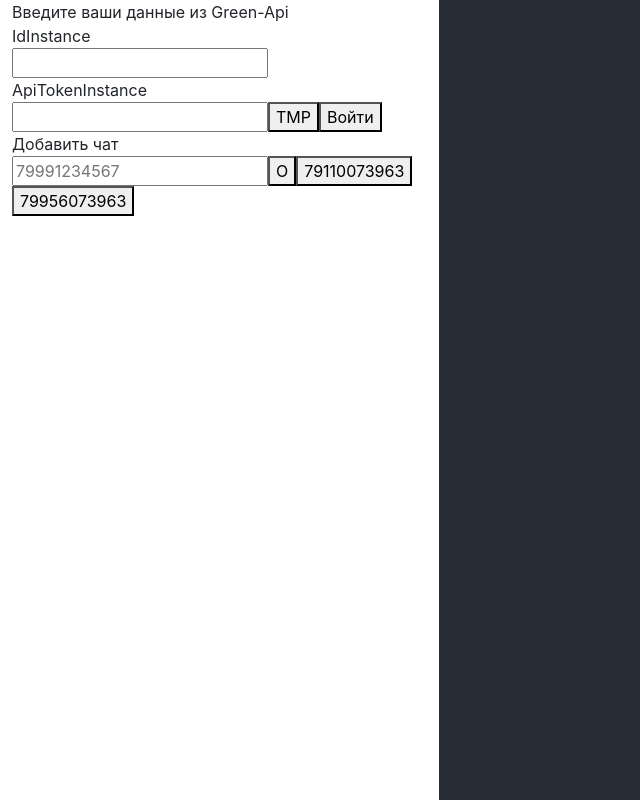
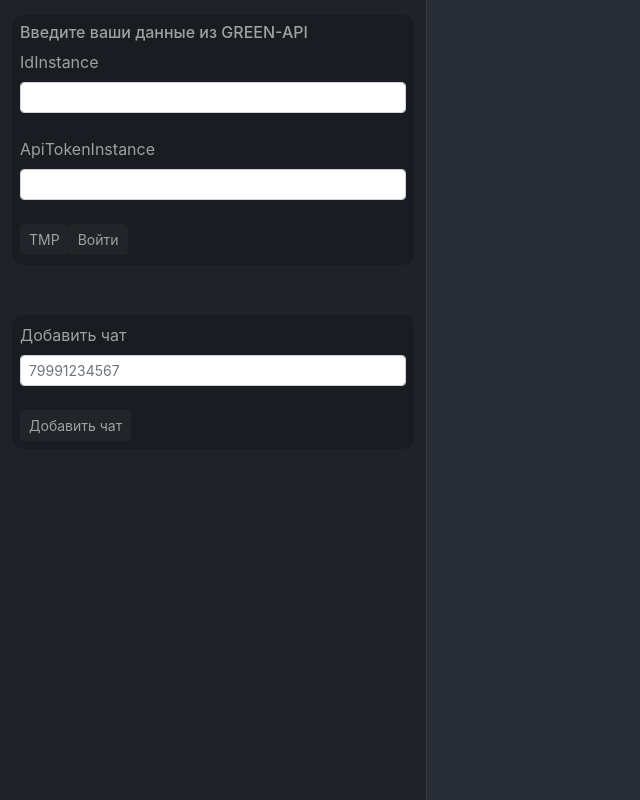
Before and after one commit to Repti58/Green-app, a React (Create React App) app: page / in a window 1280 px wide. Shown: the whole page, without its empty margins (0-640 px from the left). Built offline with nearby package versions, Linux system fonts and the light colour scheme.

Commit message:
add styles left side panel

```diff
--- a/src/App.css
+++ b/src/App.css
@@ -21,7 +21,7 @@
   flex-direction: column;
   align-items: center;
   justify-content: center;
-  /* font-size: calc(10px + 2vmin); */
+  font-size: calc(10px + 2vmin);
   color: white;
 }
 
@@ -30,6 +30,41 @@
   border: 2px red;
 }
 
+.auth-wrapper {
+  /* display: flex; */
+  background-color: #191c20;
+  border-radius: 10px;
+  /* align-items: center; */
+  padding: 2%;
+  transition: all 0.5s ease;
+  overflow: hidden;
+  height: auto;
+  max-height: 350px;
+  min-height: 250px;
+  /* padding: 10px; */
+  margin-bottom: 50px;
+  /* border: 1px solid #000; */
+}
+
+.auth-wrapper_min {
+  max-height: 150px;
+  min-height: 40px;
+}
+
+.row {
+  background-color: #282c34;
+}
+
+.col-4 {
+  background-color: #1f2329;
+  padding-top: 15px;
+  color: rgb(160, 160, 160);
+  border-right: rgb(57, 57, 57) solid 1px;
+}
+
+.btn {
+  color: rgb(160, 160, 160);
+}
 
 
 .App-link {
--- a/src/App.js
+++ b/src/App.js
@@ -6,29 +6,26 @@ import Dialog from "./Components/Dialog/Dialog";
 import Chatlist from "./Components/ChatList";
 import { useState } from "react";
 
-
 function App() {
-  const [chatNumber, setChatNumber] = useState("")
+  const [chatNumber, setChatNumber] = useState("");
   const [messageStack, setMessageStack] = useState([]);
-  const [authData, setAuthData] = useState({})
+  const [authData, setAuthData] = useState({});
   const [authStatus, setAuthStatus] = useState(false);
   console.log("authData in APP", authData);
   console.log("chatNumber", chatNumber);
 
-  // const selectDialog = (chat) => {
-  //   setChatNumber(chat)
-  //   setMessageStack([])
-  // }
   return (
     <div className="container-fluid">
       <div className="row">
         <div className="col-4">
+          <div className={authStatus ? "auth-wrapper auth-wrapper_min" : "auth-wrapper"}>
             <Authentication
               setAuthStatus={setAuthStatus}
               authStatus={authStatus}
               authData={authData}
               setAuthData={setAuthData}
             ></Authentication>
+          </div>
           <Chatlist
             setMessageStack={setMessageStack}
             setChatNumber={setChatNumber}
@@ -47,130 +44,6 @@ function App() {
       </div>
     </div>
   );
-
-  //   const [messageStack, setMessageStack] = useState([]);
-  //   const [outgoingMessage, setOutgoingMessage] = useState("");
-  //   const uniqueId = useRef([]);
-  //   const uniqueKeyOutgoingMessage = useRef(1)
-
-  //   const IdInstance = "1101820240"
-  //   const ApiTokenInstance = "6c0edc4dd2c1478c94564418912b7f13c64b506d27824caabe"
-  //   const sendMessageUrl =
-  //     `https://api.green-api.com/waInstance${IdInstance}/sendMessage/${ApiTokenInstance}`;
-  //   const receiveNotificationUrl =
-  //     `https://api.green-api.com/waInstance${IdInstance}/receiveNotification/${ApiTokenInstance}`;
-  //   const deleteNotificationUrl =
-  //     `https://api.green-api.com/waInstance${IdInstance}/deleteNotification/${ApiTokenInstance}`;
-
-  //     const deleteReceivedMessage = async (receiptId) => {
-  //       try {
-  //         await fetch(deleteNotificationUrl + "/" + receiptId, {
-  //           method: "DELETE",
-  //         });
-  //       } catch (error) {
-  //         console.error(error);
-  //       }
-  //     };
-
-  //     const getMessage = async function () {
-  //       try {
-  //         let response = await fetch(receiveNotificationUrl, {
-  //           method: "GET",
-  //         });
-  //         response = await response.json();
-  //         console.log("response", response);
-  //         if (response && response.body.typeWebhook === "incomingMessageReceived") {
-  //           const receiptId = response.receiptId;
-  //           const messageType = "incoming-message";
-  //           const messageText = response.body.messageData.textMessageData.textMessage
-
-  //           if (!uniqueId.current.includes(receiptId)) {
-  //             setMessageStack((prevState) => [
-  //               ...prevState,
-  //               { receiptId, messageText, messageType },
-  //             ]);
-  //             uniqueId.current.push(receiptId);
-  //           }
-
-  //           deleteReceivedMessage(receiptId);
-  //         }
-  //       } catch (error) {
-  //         console.error(error);
-  //       }
-  //     };
-
-  //   useEffect(() => {
-  //     const interval = setInterval(() => {
-  //       debugger;
-  //       getMessage();
-  //     }, 5000);
-
-  //     return () => clearInterval(interval);
-  //   }, []);
-
-  //   const sendMessage = async () => {
-  //     const messageText = outgoingMessage
-  //     const messageType = "outgoing-message"
-  //     const receiptId = "out" + uniqueKeyOutgoingMessage.current
-  //     uniqueKeyOutgoingMessage.current += 1
-  //     if (!uniqueId.current.includes(receiptId)) {
-  //       setMessageStack((prevState) => [
-  //         ...prevState,
-  //         { receiptId, messageText, messageType },
-  //       ]);
-  //       uniqueId.current.push(receiptId);
-  //     }
-
-  //     const headers = { "Content-Type": "application/json" };
-  //     const payload = JSON.stringify({
-  //       chatId: "79110073963@c.us",
-  //       message: outgoingMessage,
-  //     });
-  //     try {
-  //       await fetch(sendMessageUrl, {
-  //         method: "POST",
-  //         headers: headers,
-  //         body: payload,
-  //       });
-  //       setOutgoingMessage("");
-  //     } catch (error) {
-  //       console.error(error);
-  //     }
-  //   };
-
-  //   console.log("messageStack", messageStack);
-
-  //   return (
-  //     <div className="App">
-  //       <header></header>
-  //       <div className="App-container">
-  //         <div>
-  //           {messageStack.map((message) => {
-  //             return (
-  //               <div
-  //                 key={message.receiptId}
-  //                 className={
-  //                   message.messageType === "incoming-message"
-  //                     ? "incoming-msg"
-  //                     : "outgoing-msg"
-  //                 }
-  //               >
-  //                 {message.messageText}
-  //               </div>
-  //             );
-  //           })}
-  //         </div>
-  //         <input
-  //           value={outgoingMessage}
-  //           className="outgoing-msg"
-  //           onChange={(event) => setOutgoingMessage(event.target.value)}
-  //         ></input>
-  //         <button className="send-msg-btn" onClick={sendMessage}>
-  //           Отправить
-  //         </button>
-  //       </div>
-  //     </div>
-  //   );
 }
 
 export default App;
--- /dev/null
+++ b/src/Components/Authentication.css
@@ -0,0 +1,21 @@
+/* .mb-4 {
+  margin-bottom: 20px !important;
+} */
+
+.input-group-text {
+  min-width: 130px;
+}
+
+.authInfo {
+  display: flex;
+  /* background-color: #191c20;
+  min-height: 50px;
+  border-radius: 10px; */
+  align-items: center;
+  /* padding: 2%; */
+}
+
+.authInfo__text {
+  padding-left: 2%;
+  /* color: rgb(230, 229, 229); */
+}
--- a/src/Components/Authentication.js
+++ b/src/Components/Authentication.js
@@ -1,7 +1,7 @@
 import { useState } from "react";
+import "./Authentication.css";
 
 function Authentication(props) {
-
   const [idValue, setIdValue] = useState("");
   const [tokenValue, setTokenValue] = useState("");
 
@@ -29,41 +29,77 @@ const exitButtonHandler = () => {
   // Временная функция!!!
 
   const tempButtonHandler = () => {
-    setIdValue("1101820240")
-    setTokenValue("6c0edc4dd2c1478c94564418912b7f13c64b506d27824caabe")
-  }
+    setIdValue("1101820240");
+    setTokenValue("6c0edc4dd2c1478c94564418912b7f13c64b506d27824caabe");
+  };
 
   return (
     <div>
       {!props.authStatus ? (
         <div>
-          <div>Введите ваши данные из Green-Api</div>
-          <div>IdInstance</div>
+          <h6>Введите ваши данные из GREEN-API</h6>
+          <label className="form-label">IdInstance</label>
+          <div className="input-group input-group-sm mb-4">
+            {/* <span className="input-group-text" >IdInstance</span> */}
             <input
+              type="text"
+              className="form-control"
+              aria-describedby="inputGroup-sizing-sm"
               name="IdInstance"
               value={idValue}
               onChange={(e) => setIdValue(e.target.value)}
-          ></input>
-          <div>ApiTokenInstance</div>
+            />
+          </div>
+
+          <label className="form-label">ApiTokenInstance</label>
+          <div className="input-group input-group-sm mb-4">
+            {/* <span className="input-group-text" >ApiTokenInstance</span> */}
             <input
+              type="text"
+              className="form-control"
+              aria-describedby="inputGroup-sizing-sm"
               value={tokenValue}
               name="ApiTokenInstance"
               onChange={(e) => setTokenValue(e.target.value)}
-          ></input>
+            />
+          </div>
 
           {/* !!!!Временная кнопка!!!! */}
-          <button name="temp" onClick={tempButtonHandler}>TMP</button>
+          <button
+            name="temp"
+            type="button"
+            class="btn btn-dark btn-sm"
+            onClick={tempButtonHandler}
+          >
+            TMP
+          </button>
           {/* !!!!Временная кнопка!!!! */}
 
-          <button onClick={submitAuthHandler}>Войти</button>
+          <button
+            type="button"
+            class="btn btn-dark btn-sm"
+            onClick={submitAuthHandler}
+          >
+            Войти
+          </button>
         </div>
       ) : (
-        <span>
-          <button name="exitButton" onClick={exitButtonHandler}>
+
+
+          <div className="authInfo">
+            <div>
+            <button
+              name="exitButton"
+              class="btn btn-dark btn-sm"
+              onClick={exitButtonHandler}
+            >
               Выйти
             </button>
-          <div>Ваш IdInstance {props.authData.idInstance}</div>
-        </span>
+            </div>
+            <div className="authInfo__text">IdInstance: {props.authData.idInstance}</div>
+          </div>
+
+
       )}
     </div>
   );
--- a/src/Components/ChatList.css
+++ b/src/Components/ChatList.css
@@ -1,3 +1,17 @@
 .inputNumber_alert {
-    border: solid 2px red;
+    border: solid 1px red;
 }
+
+.chats {
+
+    background-color: #191c20;
+
+    border-radius: 10px;
+
+    padding: 2%;
+}
+
+.active-chat {
+    margin-top: 30px;
+    /* color: rgb(17, 98, 219); */
+}
--- a/src/Components/ChatList.js
+++ b/src/Components/ChatList.js
@@ -45,9 +45,17 @@ const tempButtonHandler2 = () => {
 
   return (
     <div className="chats">
-      <div>Добавить чат</div>
-
-      <input
+      <label  className="form-label">Добавить чат</label>
+<div className="input-group input-group-sm mb-4">
+  {/* <span className="input-group-text" >ApiTokenInstance</span> */}
+  <input  className="form-control"  aria-describedby="inputGroup-sizing-sm"   ref={inputRef}
+        placeholder={"79991234567"}
+        type="text"
+        value={inputValue}
+        onChange={inputNumberHandler}
+        onKeyUp={inputNumberHandler}/>
+</div>
+      {/* <input
         ref={inputRef}
         className="inputNumber"
         placeholder={"79991234567"}
@@ -55,15 +63,15 @@ const tempButtonHandler2 = () => {
         value={inputValue}
         onChange={inputNumberHandler}
         onKeyUp={inputNumberHandler}
-      ></input>
-      <button onClick={activateChat}>O</button>
+      ></input> */}
+      <button onClick={activateChat} class="btn btn-dark btn-sm">Добавить чат</button>
 
       {/* Временные кнопки */}
-<button name="79110073963" onClick={tempButtonHandler1}>79110073963</button>
-<button name="79956073963" onClick={tempButtonHandler2}>79956073963</button>
+{/* <button name="79110073963" onClick={tempButtonHandler1} class="btn btn-secondary btn-sm">79110073963</button>
+<button name="79956073963" onClick={tempButtonHandler2} class="btn btn-secondary btn-sm">79956073963</button> */}
       {/* Временные кнопки */}
 
-      <div>{chat}</div>
+      {chat ? <div className="active-chat">Активный чат: {chat}</div> : null}
     </div>
   );
 }
--- a/src/Components/Dialog/Dialog.css
+++ b/src/Components/Dialog/Dialog.css
@@ -44,9 +44,9 @@
   margin-bottom: 0!important;
 }
 
-.row>* {
+/* .row>* {
   padding-right: 0;
-}
+} */
 
 
 
@@ -74,6 +74,6 @@
   }
 
   ::-webkit-scrollbar-thumb {
-    background-color: #595a5d;
+    background-color: #3d4045;
     border-radius: 5px;
   }
```
Lines whose indentation alone changed are shown as unchanged.
